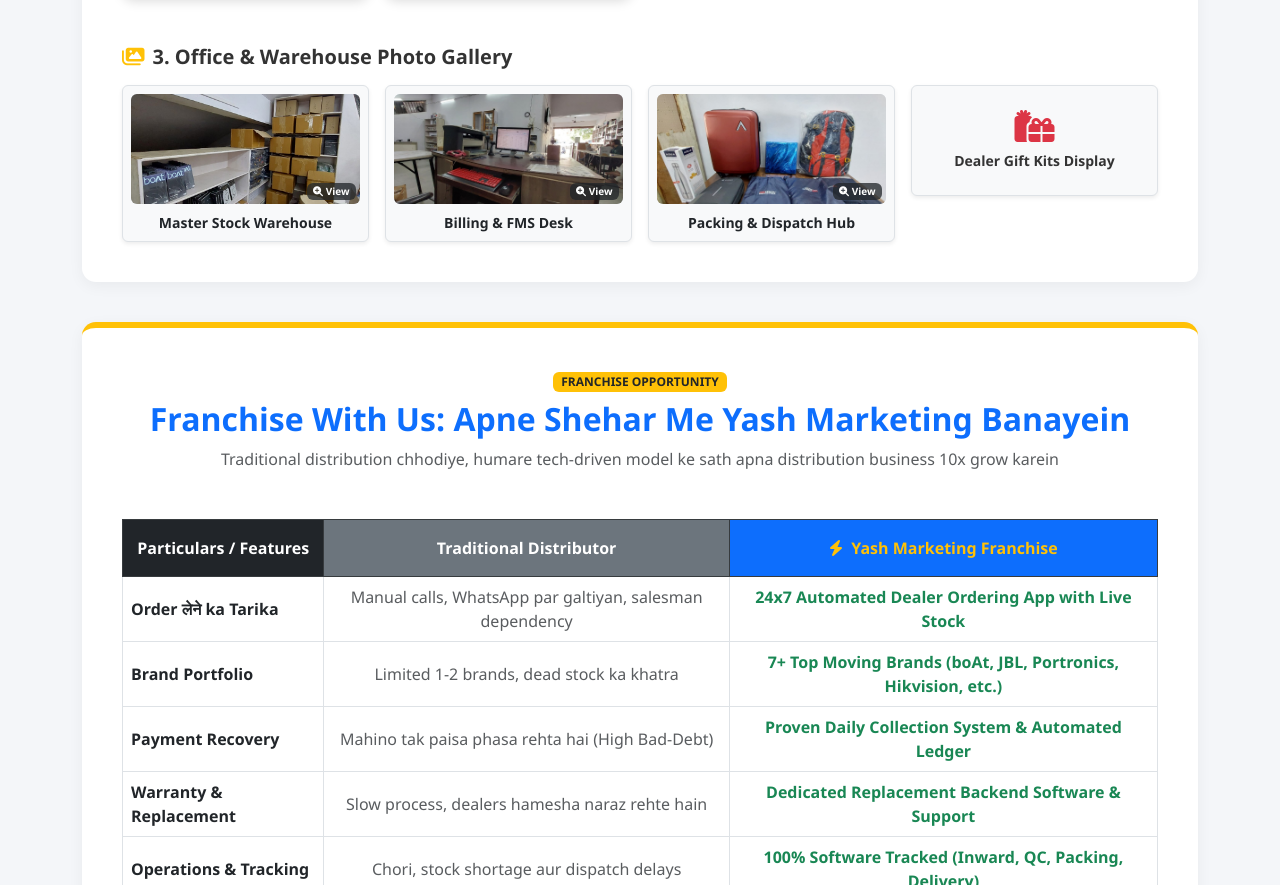
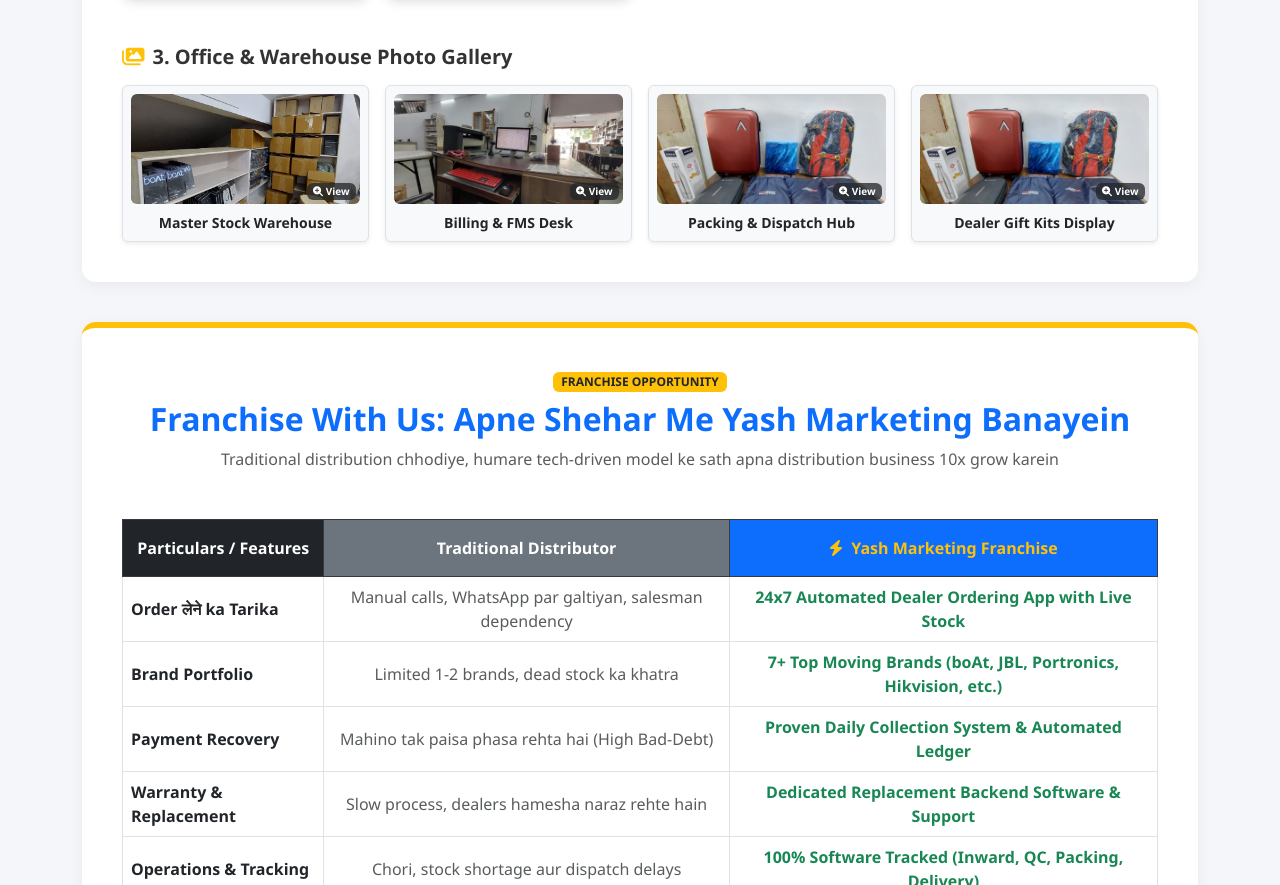
Before and after one commit to yashmbarlota007/Website, a plain HTML site: page index.html in a window 1280 px wide. Shown: the part 3555-4440 px from the top of the page. Drawn offline with nearby package versions, Linux system fonts and the light colour scheme.

Commit message:
feat: add photo for Dealer Gift Kits Display

```diff
--- a/index.html
+++ b/index.html
@@ -385,9 +385,12 @@
           </div>
         </div>
         <div class="col-md-3 col-6">
-          <div class="p-4 bg-light border rounded shadow-sm">
-            <i class="fas fa-gifts fa-2x text-danger mb-2"></i>
-            <div class="fw-bold small">Dealer Gift Kits Display</div>
+          <div class="p-2 bg-light border rounded shadow-sm h-100 d-flex flex-column align-items-center justify-content-between" onclick="openPhotoModal('./assets/dealer_gift_kits_display.jpg', 'Dealer Gift Kits Display')" style="cursor: pointer; transition: transform 0.2s, box-shadow 0.2s;" onmouseover="this.style.transform='translateY(-4px)'; this.style.boxShadow='0 8px 16px rgba(0,0,0,0.1)';" onmouseout="this.style.transform='none'; this.style.boxShadow='none';">
+            <div style="width: 100%; height: 110px; overflow: hidden; border-radius: 6px; margin-bottom: 8px; position: relative; background: #e2e8f0;">
+              <img src="./assets/dealer_gift_kits_display.jpg" alt="Dealer Gift Kits Display" style="width: 100%; height: 100%; object-fit: cover;" />
+              <span class="badge bg-dark bg-opacity-75 position-absolute bottom-0 end-0 m-1" style="font-size: 10px;"><i class="fas fa-search-plus"></i> View</span>
+            </div>
+            <div class="fw-bold small text-dark">Dealer Gift Kits Display</div>
           </div>
         </div>
       </div>
```
